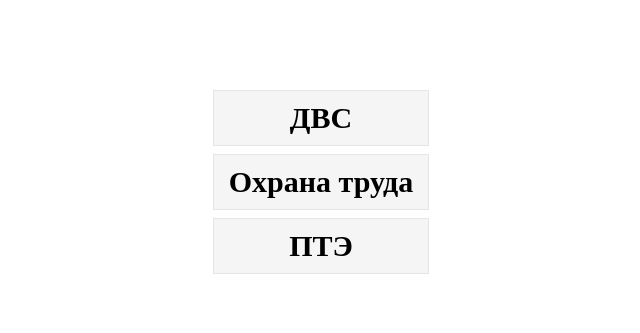
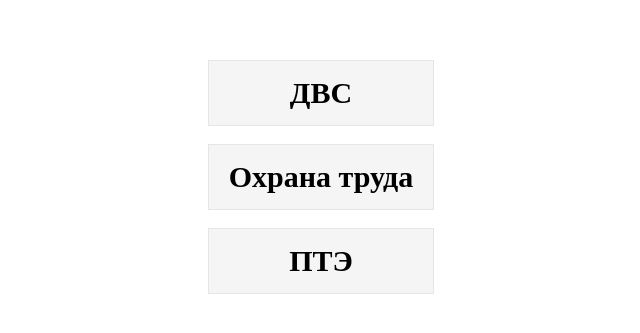
Before and after one commit to San4esSan/11-2021, a website: page app/index.html in a window 1280 px wide. Shown: the part 173-506 px from the top of the page, without its empty margins (319-959 px from the left). Drawn offline with Linux system fonts and the light colour scheme.

Commit message:
08.11.21

```diff
--- a/app/scss/style.scss
+++ b/app/scss/style.scss
@@ -63,8 +63,8 @@ ul, ol {
 }
 .box {
   width: 100%;
-  padding: 15px;
-  margin-bottom: 10px;
+  padding: 20px;
+  margin-bottom: 20px;
   text-align: center;
   a {
     text-decoration: none;
```
Also changed, not shown: app/css/style.min.css.
